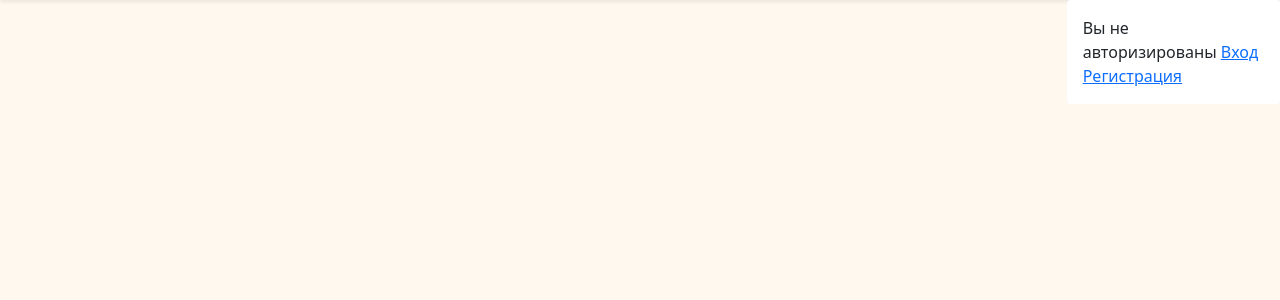
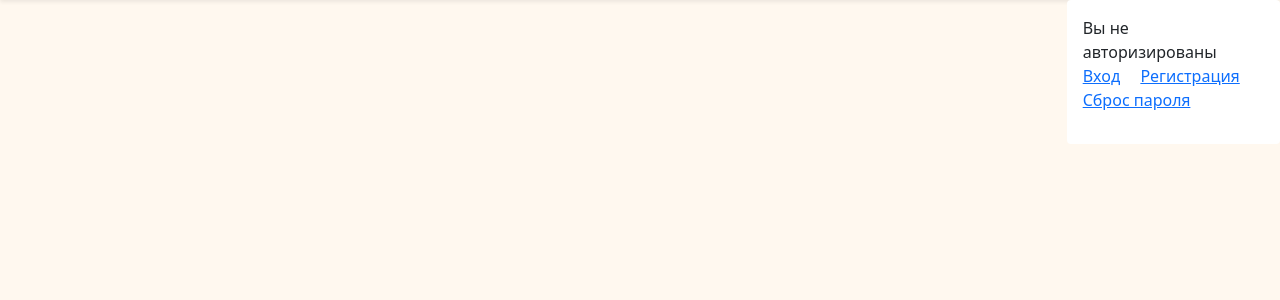
Before and after one commit to nezaicev/IZOcontests, a Django app: page / in a window 1280 px wide. Shown: the part 58-358 px from the top of the page. Run offline with Django 3.2, Linux system fonts and the light colour scheme; data that the repository does not hold is empty; parts of the project's set-up code (start-up, migrations or seed data) failed here and were passed over; some libraries are stand-ins or nearby versions.

Commit message:
Fixed bug layout login

```diff
--- a/templates/home.html
+++ b/templates/home.html
@@ -8,14 +8,15 @@
 	<div class="card col-2 float-right ">
 		<div class="card-body">
 			{% if user.is_authenticated %}
-				{{ user.email }}
-				<span><a href="{% url 'logout' %}">Выход</a></span>
+				<p>{{ user.email }}</p>
+				<span><a href="{% url 'logout' %}"class='mr-1'>Выход</a></span>
 				<span><a href="{% url 'password_reset' %}">Изменить пароль</a></span>
 				<span><a href="{% url 'admin:index' %}">Личный кабинет</a></span>
 			{% else %}
 				<span>Вы не авторизированы</span>
-				<a href="{% url 'login' %}">Вход</a>
+				<a href="{% url 'login' %} " class='mr-3'>Вход</a>
 				<a href="{% url 'signup' %}">Регистрация</a>
+				<p><a href="{% url 'password_reset' %}">Сброс пароля</a></p>
 			{% endif %}
 		</div>
 
--- a/templates/registration/login.html
+++ b/templates/registration/login.html
@@ -19,7 +19,9 @@
         </div>
     {% endfor %}
 			<div class="row">
-
+				<p class="">
+					<a href="{% url 'password_reset' %}">Забыли пароль?</a>
+				</p>
 				<div class="text-right mr-3">
 					<button class="btn btn-outline-primary mb-3 " type="submit">Войти
 					</button>
```
